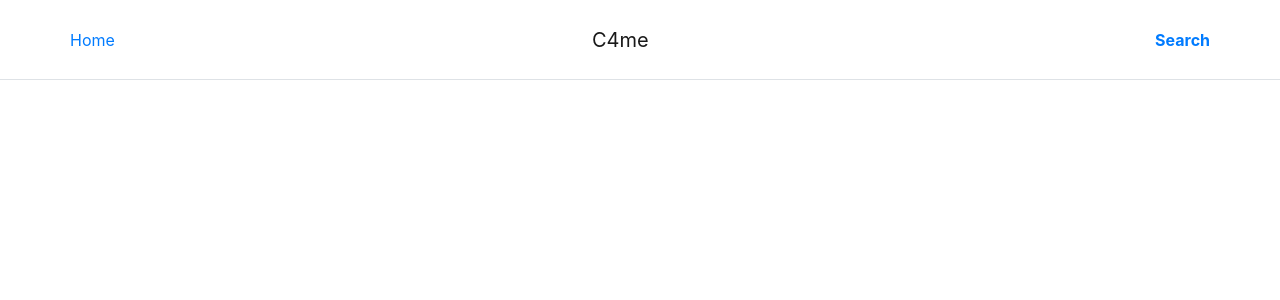
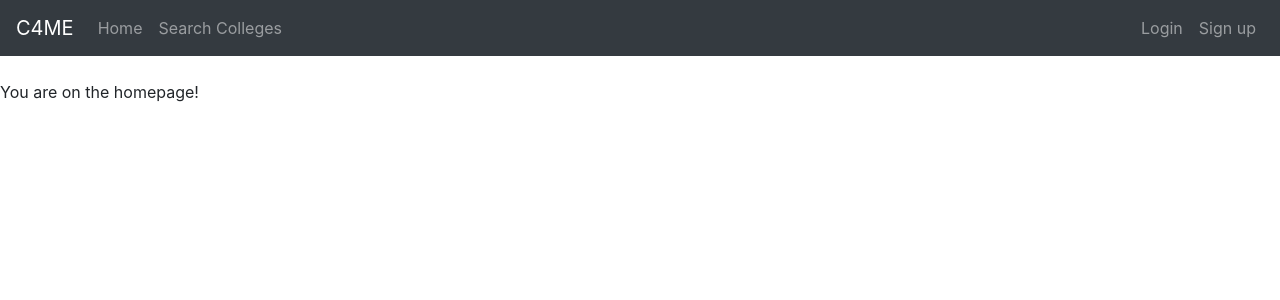
Before and after one commit to adelascasas/c4me-backend, a React (Create React App) app in the folder frontend/: page / in a window 1280 px wide. Shown: the top 300 px of the page. Built offline with nearby package versions, Linux system fonts and the light colour scheme.

Commit message:
fix components

```diff
--- a/frontend/package.json
+++ b/frontend/package.json
@@ -13,6 +13,7 @@
     "react": "^16.13.1",
     "react-bootstrap": "^1.0.0",
     "react-dom": "^16.13.1",
+    "react-router-dom": "^5.1.2",
     "react-scripts": "3.4.1",
     "reactstrap": "^8.4.1"
   },
--- a/frontend/public/index.html
+++ b/frontend/public/index.html
@@ -24,7 +24,7 @@
       work correctly both with client-side routing and a non-root public URL.
       Learn how to configure a non-root public URL by running `npm run build`.
     -->
-    <title>React App</title>
+    <title>C4me</title>
   </head>
   <body>
     <noscript>You need to enable JavaScript to run this app.</noscript>
--- a/frontend/src/App.js
+++ b/frontend/src/App.js
@@ -1,18 +1,17 @@
 import React from 'react';
-import logo from './logo.svg';
 import './App.css';
 import "bootstrap/dist/css/bootstrap.min.css"
-import {BrowserRouter as Router, Route} from "react-router-dom";
+import {BrowserRouter as Router, Route, withRouter} from "react-router-dom";
 import Header from "./components/Header";
-import Homepage from "./components/homepage";
-import Searchcollege from "./components/searchcollege";
+import Homepage from "./components/Homepage";
+import Searchcollege from "./components/Searchcollege";
 function App() {
   return (
 	<Router>
 		<Header />
 		<br/>
-		<Route path="/" exact component={Homepage}/>
-		<Route path="/searchcollege" component={Searchcollege}/>
+		<Route path="/" exact component={withRouter(Homepage)} />
+		<Route path="/searchcollege" component={withRouter(Searchcollege)} />
 	</Router>
   );
 }
--- a/frontend/src/components/Header.js
+++ b/frontend/src/components/Header.js
@@ -1,4 +1,6 @@
-import React from 'react';
+/* eslint-disable */
+
+import React, { Component } from 'react';
 import logo from '../logo.svg';
 
 import {
@@ -8,40 +10,30 @@ import {
 } from 'reactstrap';
 import { Link } from 'react-router-dom';
 
-const Header = () => (
-  <header>
-    <Navbar fixed="top" color="light" light expand="xs" className="border-bottom border-gray bg-white" style={{ height: 80 }}>
-
-      <Container>
-        <Row noGutters className="position-relative w-100 align-items-center">
-
-          <Col className="d-none d-lg-flex justify-content-start">
-            <Nav className="mrx-auto" navbar>
-
-              <NavItem className="d-flex align-items-center">
-                <Link to="/" className="d-flex align-items-center">Home</Link>
-              </NavItem>
-
-            </Nav>
-          </Col>
-
-          <Col className="d-flex justify-content-xs-start justify-content-lg-center">
-            <NavbarBrand className="d-inline-block p-0" href="/" style={{ width: 80 }}>
-				C4me
-            </NavbarBrand>
-          </Col>
-
-          <Col className="d-none d-lg-flex justify-content-end">
-			<NavItem className="d-flex align-items-center">
-              <Link to="/collegesearch" className="font-weight-bold">Search</Link>
-            </NavItem>
-          </Col>
-
-        </Row>
-      </Container>
-
-    </Navbar>
-  </header>
-);
-
-export default Header;
+export default class Header extends Component {
+	render() {
+		return (
+			<nav className="navbar navbar-dark bg-dark navbar-expand-lg">
+				<Link to="/"className="navbar-brand" href="/">C4ME</Link>
+            			<div className="collpase navbar-collapse">
+				<ul className="navbar-nav mr-auto">
+					<li className="navbar-item">
+         				<Link to="/" className="nav-link">Home </Link>
+					</li>
+					<li className="navbar-item">
+                                        <Link to="/searchcollege" className="nav-link">Search Colleges </Link>
+                                        </li>
+				</ul>
+				<ul className="navbar-nav ml-auto">
+					<li className="navbar-item">
+					<Link to="/login" className="nav-link">Login </Link>
+					</li>
+					<li className="navbar-item">
+                                        <Link to="/create" className="nav-link">Sign up </Link>
+                                        </li>
+				</ul>
+				</div>
+			</nav>
+		);
+	}
+}
--- a/frontend/src/components/homepage.js
+++ b/frontend/src/components/Homepage.js
@@ -1,7 +1,7 @@
 import React, { Component } from 'react';
 
-export default class homepage extends Component {
-	render(){
+export default class Homepage extends Component {
+	render() {
 		return (
 			<div>
 				<p> You are on the homepage! </p>
--- a/frontend/src/index.js
+++ b/frontend/src/index.js
@@ -3,16 +3,12 @@ import React from 'react';
 import ReactDOM from 'react-dom';
 import './index.css';
 import App from './App';
-import * as serviceWorker from './serviceWorker';
 
 ReactDOM.render(
-  <React.StrictMode>
-    <App />
-  </React.StrictMode>,
+  <App />,
   document.getElementById('root')
 );
 
 // If you want your app to work offline and load faster, you can change
 // unregister() to register() below. Note this comes with some pitfalls.
 // Learn more about service workers: https://bit.ly/CRA-PWA
-serviceWorker.unregister();
```
Also changed, not shown: frontend/src/components/Searchcollege.js (renamed from frontend/src/components/searchcollege.js, +8 -1 lines), 1 other file (tests, documents, lock files or other folders).
